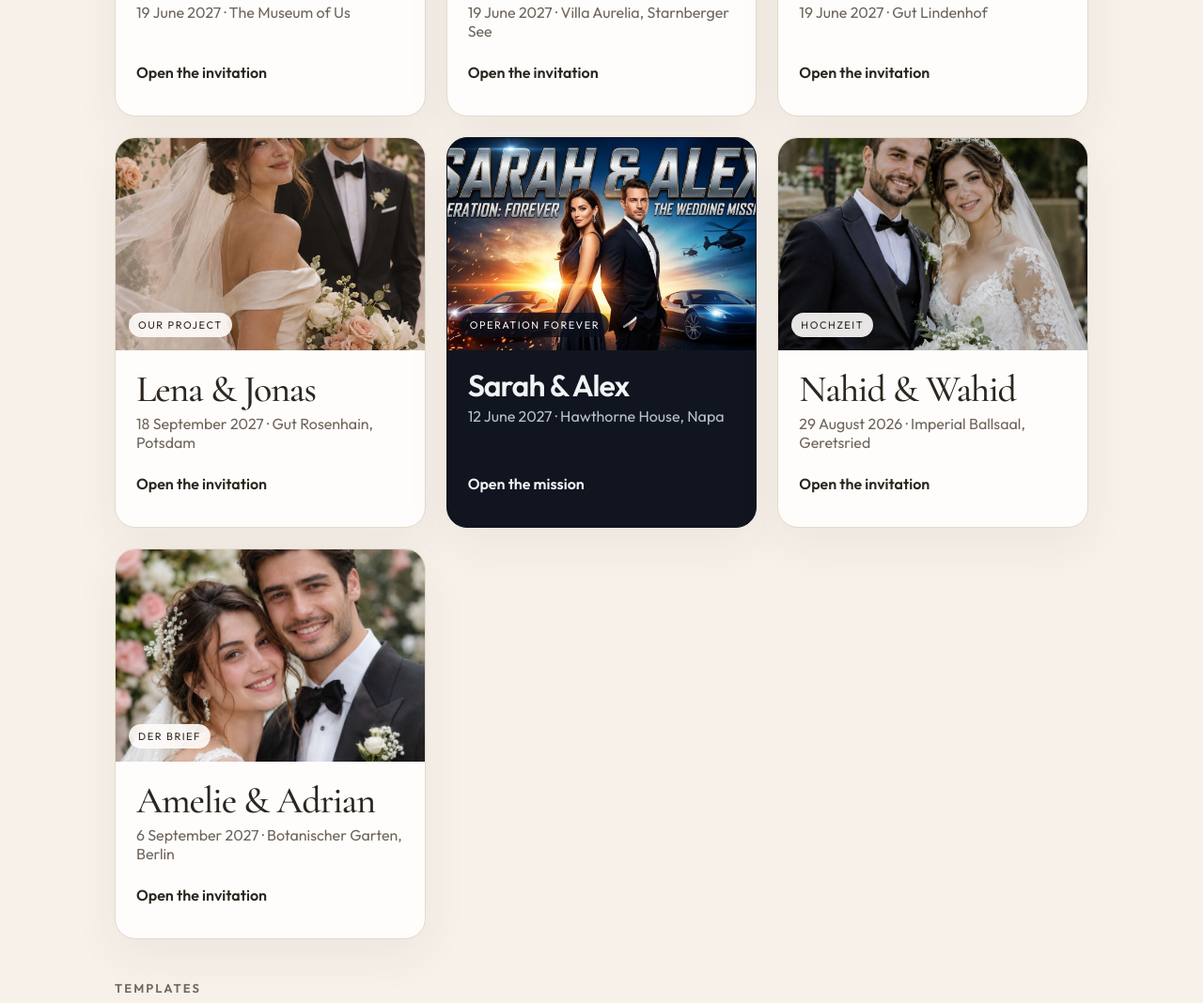
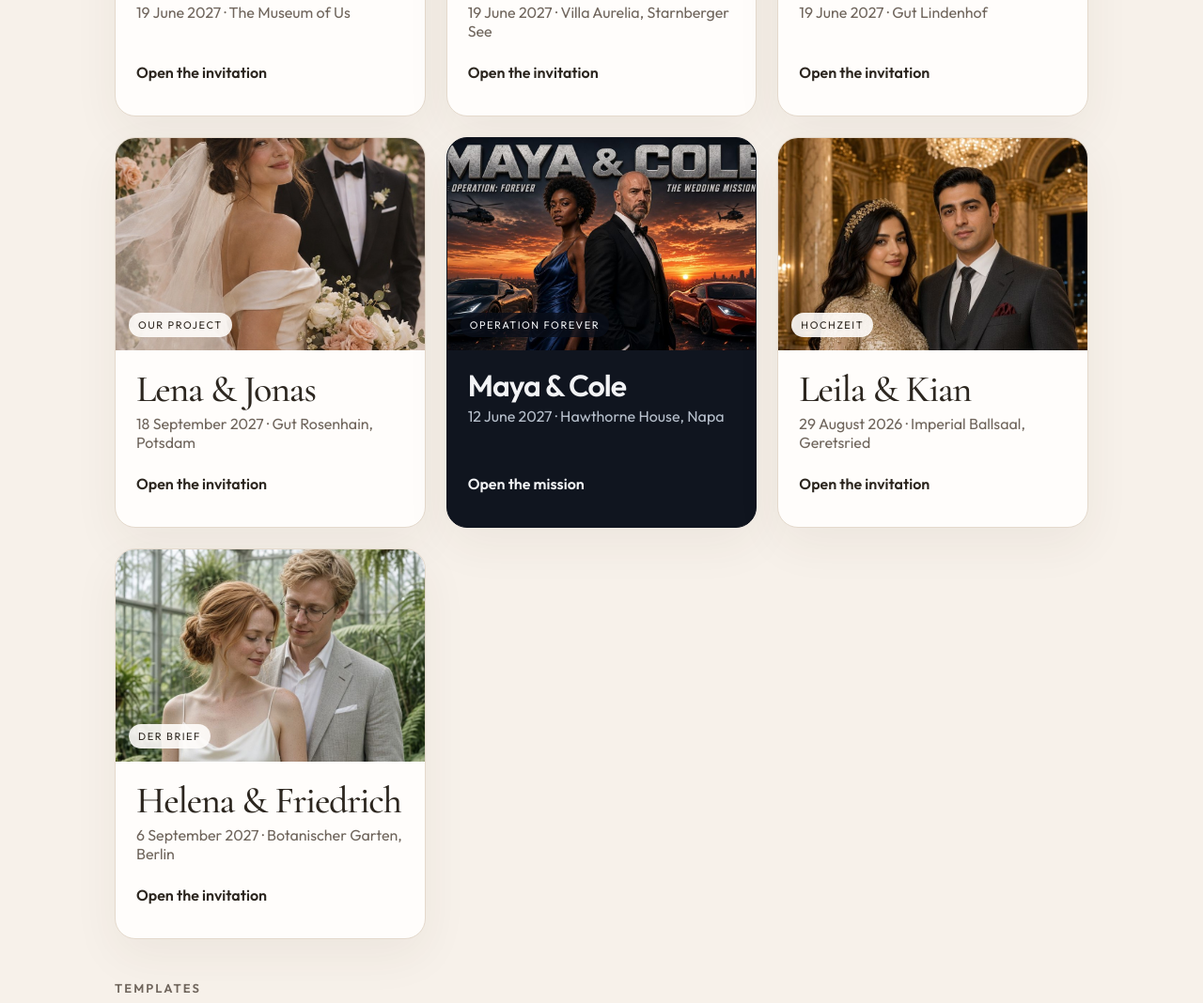
Before and after one commit to cod-ies/invitation-desk, a plain HTML site: page index.html in a window 1280 px wide. Shown: the part 480-1548 px from the top of the page at 94% size. Drawn offline with nearby package versions, Linux system fonts and the light colour scheme.

Commit message:
Give the last three desk projects new names and portraits.
Maya, Leila, and Helena should read as three different couples at a glance.

Co-authored-by: Cursor <cursoragent@cursor.com>

```diff
--- a/index.html
+++ b/index.html
@@ -123,33 +123,33 @@
       </a>
       <a class="project mission" href="https://cod-ies.github.io/sarah-alex-operation-forever/">
         <div class="frame">
-          <img src="images/sarah-alex.jpg" alt="Sarah and Alex, Operation Forever">
+          <img src="images/maya-cole.jpg?v=2" alt="Maya and Cole, Operation Forever">
           <span class="tag">Operation Forever</span>
         </div>
         <div class="body">
-          <h2>Sarah &amp; Alex</h2>
+          <h2>Maya &amp; Cole</h2>
           <p class="when">12 June 2027 · Hawthorne House, Napa</p>
           <p class="open">Open the mission</p>
         </div>
       </a>
       <a class="project" href="https://cod-ies.github.io/nahid-vahid-wedding/">
         <div class="frame">
-          <img src="images/nahid-wahid.jpg?v=2" alt="Nahid and Wahid" style="object-position: center 24%;">
+          <img src="images/leila-kian.jpg?v=2" alt="Leila and Kian in the ballroom" style="object-position: center 18%;">
           <span class="tag">Hochzeit</span>
         </div>
         <div class="body">
-          <h2>Nahid &amp; Wahid</h2>
+          <h2>Leila &amp; Kian</h2>
           <p class="when">29 August 2026 · Imperial Ballsaal, Geretsried</p>
           <p class="open">Open the invitation</p>
         </div>
       </a>
       <a class="project" href="https://cod-ies.github.io/amelie-adrian-brief/">
         <div class="frame">
-          <img src="images/amelie-adrian.jpg" alt="Amelie and Adrian by a flower wall" style="object-position: center 24%;">
+          <img src="images/helena-friedrich.jpg?v=2" alt="Helena and Friedrich in the palm house" style="object-position: center 22%;">
           <span class="tag">Der Brief</span>
         </div>
         <div class="body">
-          <h2>Amelie &amp; Adrian</h2>
+          <h2>Helena &amp; Friedrich</h2>
           <p class="when">6 September 2027 · Botanischer Garten, Berlin</p>
           <p class="open">Open the invitation</p>
         </div>
```
Also changed, not shown: images/helena-friedrich.jpg (added), images/leila-kian.jpg (added), images/maya-cole.jpg (added).
